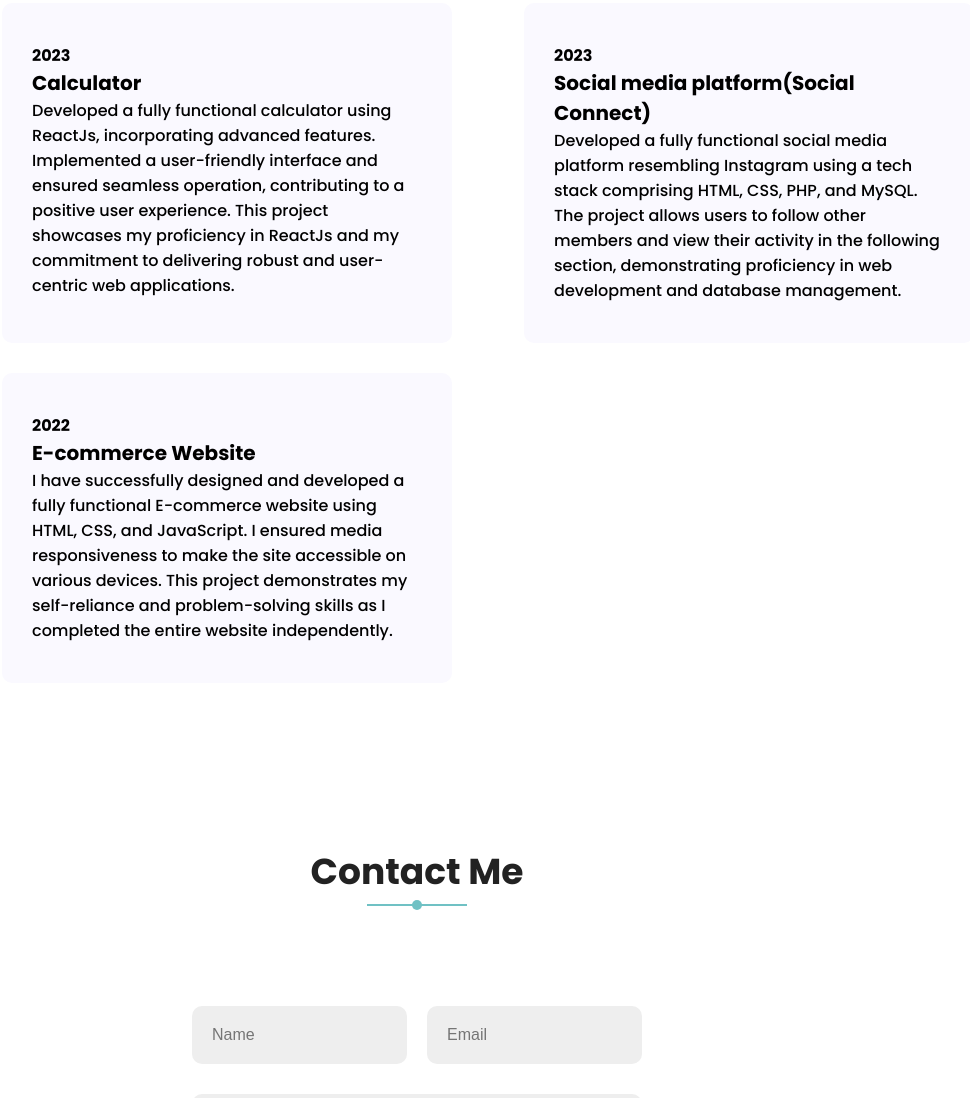
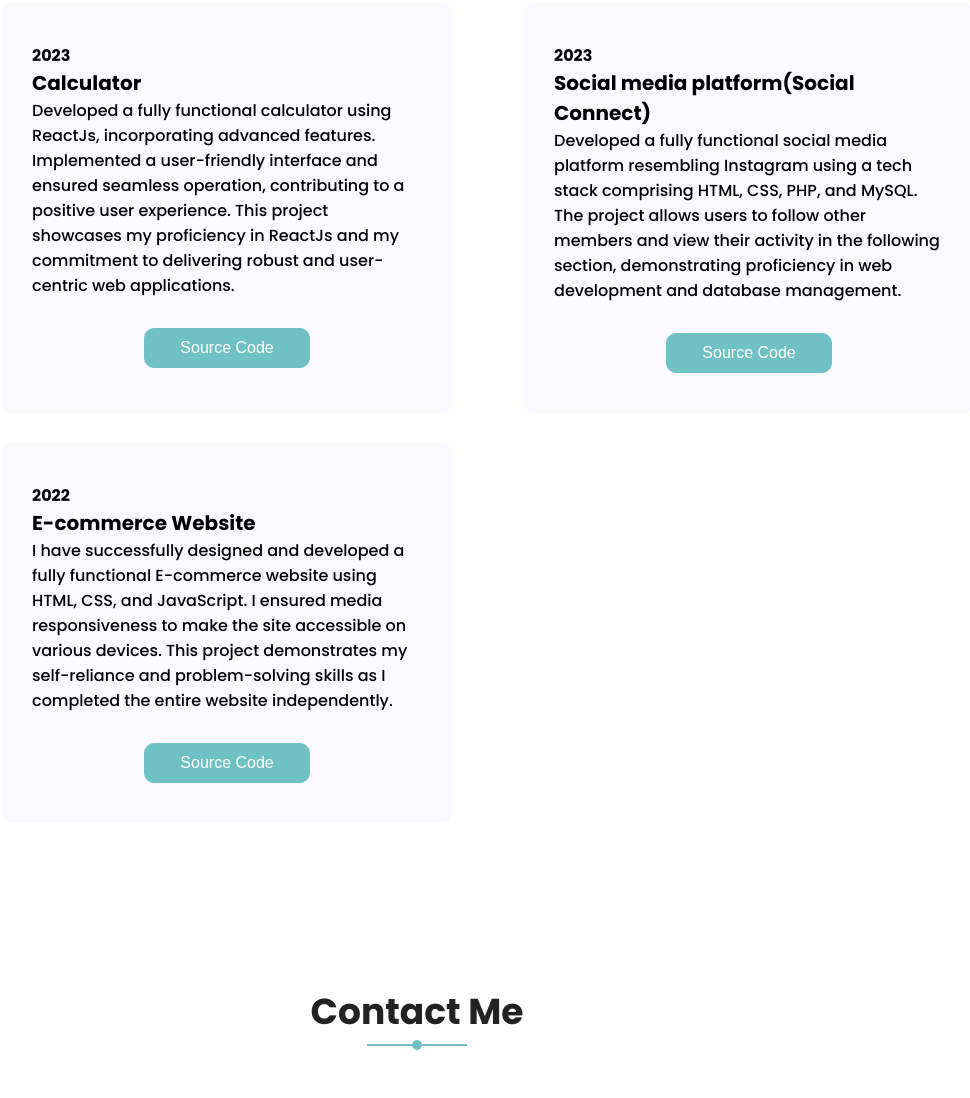
Before and after one commit to Prajwallalpotu/Prajwal-Lalpotu--Portfolio, a plain HTML site: page index.html in a window 1280 px wide. Shown: the part 4047-5145 px from the top of the page, without its empty margins (223-1193 px from the left). Drawn offline with nearby package versions, Linux system fonts and the light colour scheme; a web font is replaced by a local one.

Commit message:
fourth commit

```diff
--- a/index.css
+++ b/index.css
@@ -492,6 +492,28 @@ header.active {
 .projectwrap_content:hover p {
     color: #333;
 }
+.projectwrap_content:hover .btn2{
+    background-color: #faf9ff;
+    color: var(--main-color);
+}
+.btn2 {
+    background-color: var(--main-color);
+    border: 1px solid var(--main-color);
+    padding: 10px 35px;
+    margin-top:  30px;
+    color: #fff;
+    font-size: 16px;
+    border-radius: 10px;
+    transition: 0.4s;
+    cursor: pointer;
+}
+
+
+.btn2:hover {
+    background-color: white;
+    border: 2px solid var(--main-color);
+    color: var(--main-color);
+}
 
 /* ========= Contact Section ========= */
 .contact {
--- a/index.html
+++ b/index.html
@@ -46,7 +46,7 @@
                         I'm very creative, passionate and dedicated to my work.
                     </p>
                     <div class="hero_social">
-                        <a href="https:linkedin.com/in/prajwal-lalpotu"><ion-icon name="logo-linkedin"></ion-icon></a>
+                        <a href="https://linkedin.com/in/prajwal-lalpotu"><ion-icon name="logo-linkedin"></ion-icon></a>
                         <a href="https://github.com/Prajwallalpotu"><ion-icon name="logo-github"></ion-icon></a>
                         <a href="https://www.instagram.com/prajwal_lalpotu_5933_?igsh=YzVkODRmOTdmMw=="><ion-icon name="logo-instagram"></ion-icon></a>
                         <a href="https://x.com/PrajwalL9966?t=fVp4I0_A3XyBB7RBqLd1CQ&s=09"><ion-icon name="logo-twitter"></ion-icon></a>
@@ -290,6 +290,7 @@
                                     contributing to a positive user experience. This project showcases my proficiency in
                                     ReactJs and my commitment to delivering robust and user-centric web applications.
                                 </p>
+                                <center><a href="https://github.com/Prajwallalpotu/Calculator" ><button class="btn2">Source  Code</button></a></center>
                             </div>
                             <div class="projectwrap_content">
                                 <sapn class="date">2023</sapn>
@@ -300,6 +301,7 @@
                                     follow other members and view their activity in the following section, demonstrating
                                     proficiency in web development and database management.
                                 </p>
+                                <center><a href="https://github.com/Prajwallalpotu/DBMS_mini-project" ><button class="btn2">Source  Code</button></a></center>
                             </div>
                             <div class="projectwrap_content">
                                 <sapn class="date">2022</sapn>
@@ -311,6 +313,7 @@
                                     demonstrates my self-reliance and problem-solving skills as
                                     I completed the entire website independently.
                                 </p>
+                                <center><a href="https://github.com/Prajwallalpotu/Ecommerce_Website" ><button class="btn2">Source  Code</button></a></center>
                             </div>
 
 
```
